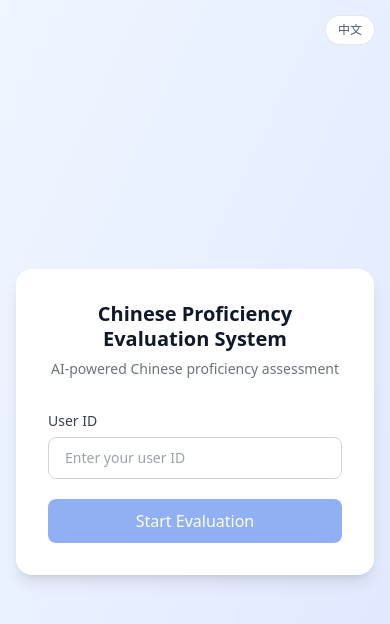
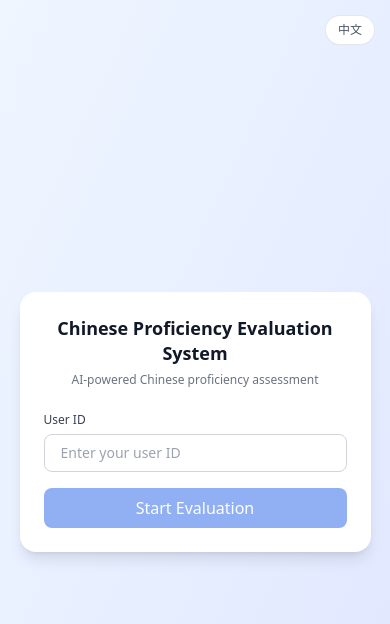
Before and after one commit to mutsunn1/evaluater_frontend_0.1, a Vue app: page / in a window 390 px wide. Shown: the top 624 px of the page. Built offline with nearby package versions, Linux system fonts and the light colour scheme; no server answers.

Commit message:
调整登录视图样式，优化标题和输入框的排版，提升用户体验

```diff
--- a/src/views/LoginView.vue
+++ b/src/views/LoginView.vue
@@ -14,19 +14,21 @@
       </button>
     </div>
 
-    <div class="w-full max-w-sm rounded-2xl bg-white p-8 shadow-lg">
-      <div class="mb-8 text-center">
-        <h1 class="text-xl font-bold leading-tight text-gray-900">
+    <div class="w-[min(90vw,22rem)] rounded-2xl bg-white p-6 shadow-lg sm:p-8">
+      <div class="mb-6 text-center">
+        <h1 class="text-lg font-bold leading-snug text-gray-900 sm:text-xl">
           {{ $t("common.appTitleFull") }}
         </h1>
-        <p class="mt-2 text-sm text-gray-500">{{ $t("common.appSubtitle") }}</p>
+        <p class="mt-1.5 text-xs text-gray-500 sm:text-sm">
+          {{ $t("common.appSubtitle") }}
+        </p>
       </div>
 
-      <form @submit.prevent="handleLogin" class="space-y-5">
+      <form @submit.prevent="handleLogin" class="space-y-4">
         <div>
           <label
             for="userId"
-            class="mb-1.5 block text-sm font-medium text-gray-700"
+            class="mb-1.5 block text-xs font-medium text-gray-700 sm:text-sm"
             >{{ $t("common.userId") }}</label
           >
           <input
@@ -34,14 +36,14 @@
             v-model="inputId"
             type="text"
             :placeholder="$t('common.userIdPlaceholder')"
-            class="w-full rounded-lg border border-gray-300 px-4 py-2.5 text-sm focus:border-blue-500 focus:outline-none focus:ring-2 focus:ring-blue-500/20"
+            class="w-full rounded-lg border border-gray-300 px-4 py-2 text-sm focus:border-blue-500 focus:outline-none focus:ring-2 focus:ring-blue-500/20 sm:py-2.5"
             autocomplete="username"
           />
         </div>
 
         <button
           type="submit"
-          class="btn-primary w-full py-2.5 text-base"
+          class="btn-primary w-full py-2 text-base sm:py-2.5"
           :disabled="loading || !inputId.trim()"
         >
           <span v-if="loading">{{ $t("common.loggingIn") }}</span>
```
